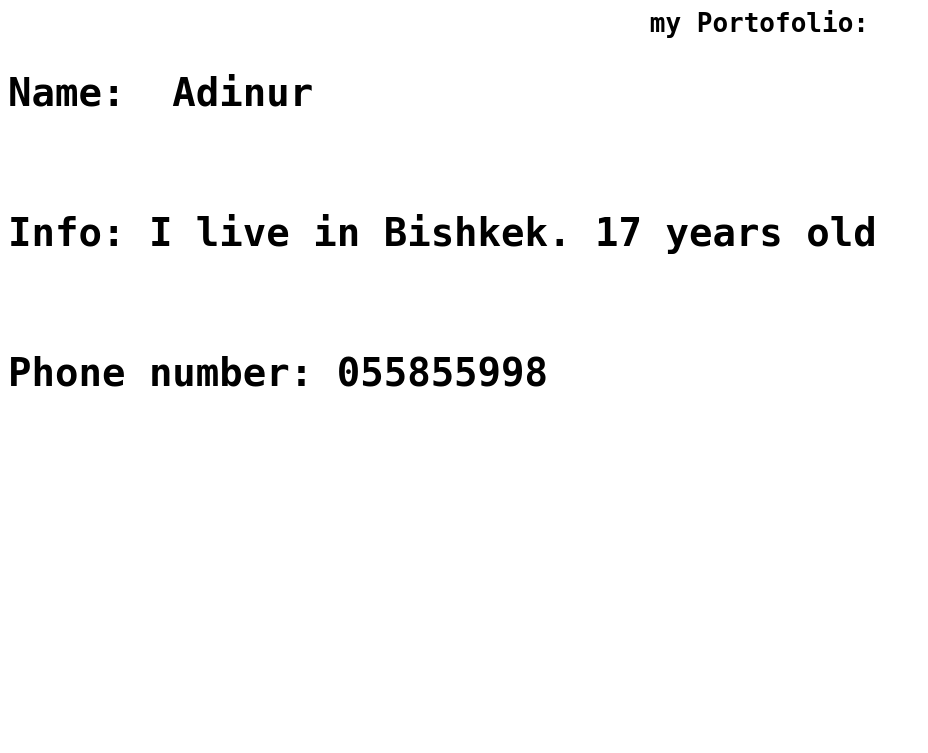
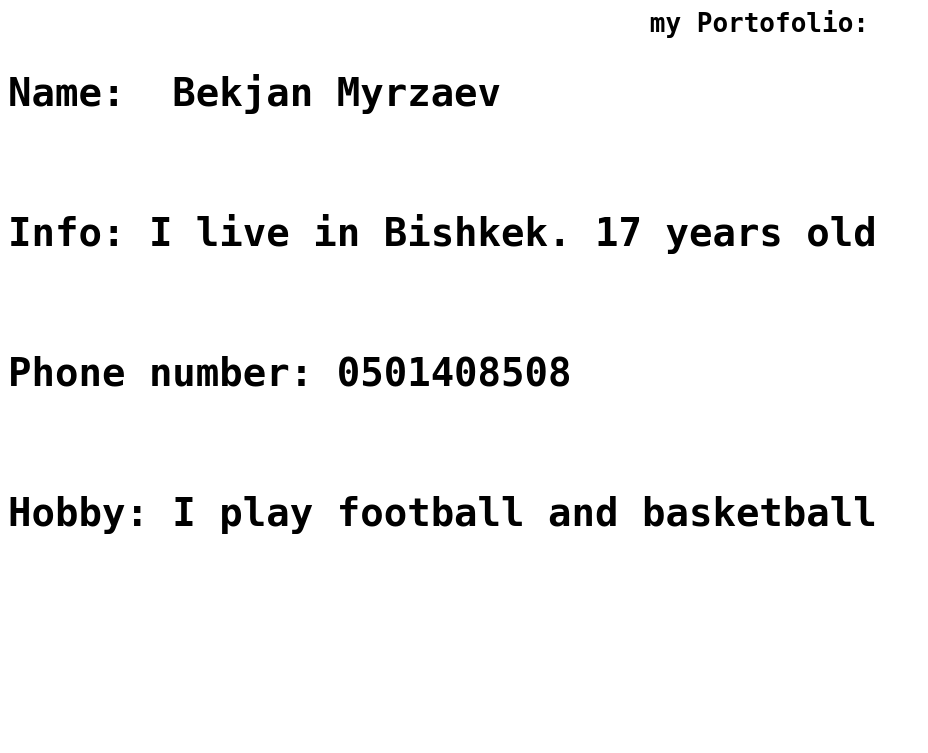
Before and after one commit to LiMinHe/bekzhan, a PHP site: page / in a window 1280 px wide. Shown: the top 753 px of the page, without its empty margins (0-928 px from the left). Run offline with PHP 8.4, Linux system fonts and the light colour scheme.

Commit message:
Update index.php

```diff
--- a/index.php
+++ b/index.php
@@ -14,10 +14,10 @@
 
 </style>
 <pre><h1 syle="text-align: center;">                                         my Portofolio:
-<pre><h2>Name:  Adinur</h2></pre>
+<pre><h2>Name:  Bekjan Myrzaev</h2></pre>
 <pre><h2>Info: I live in Bishkek. 17 years old</h2></pre>
-<pre><h2>Phone number: 055855998</h2></pre>
-
+<pre><h2>Phone number: 0501408508</h2></pre>
+<pre><h2>Hobby: I play football and basketball
 
 <pre><h1;">
 </body>
```
